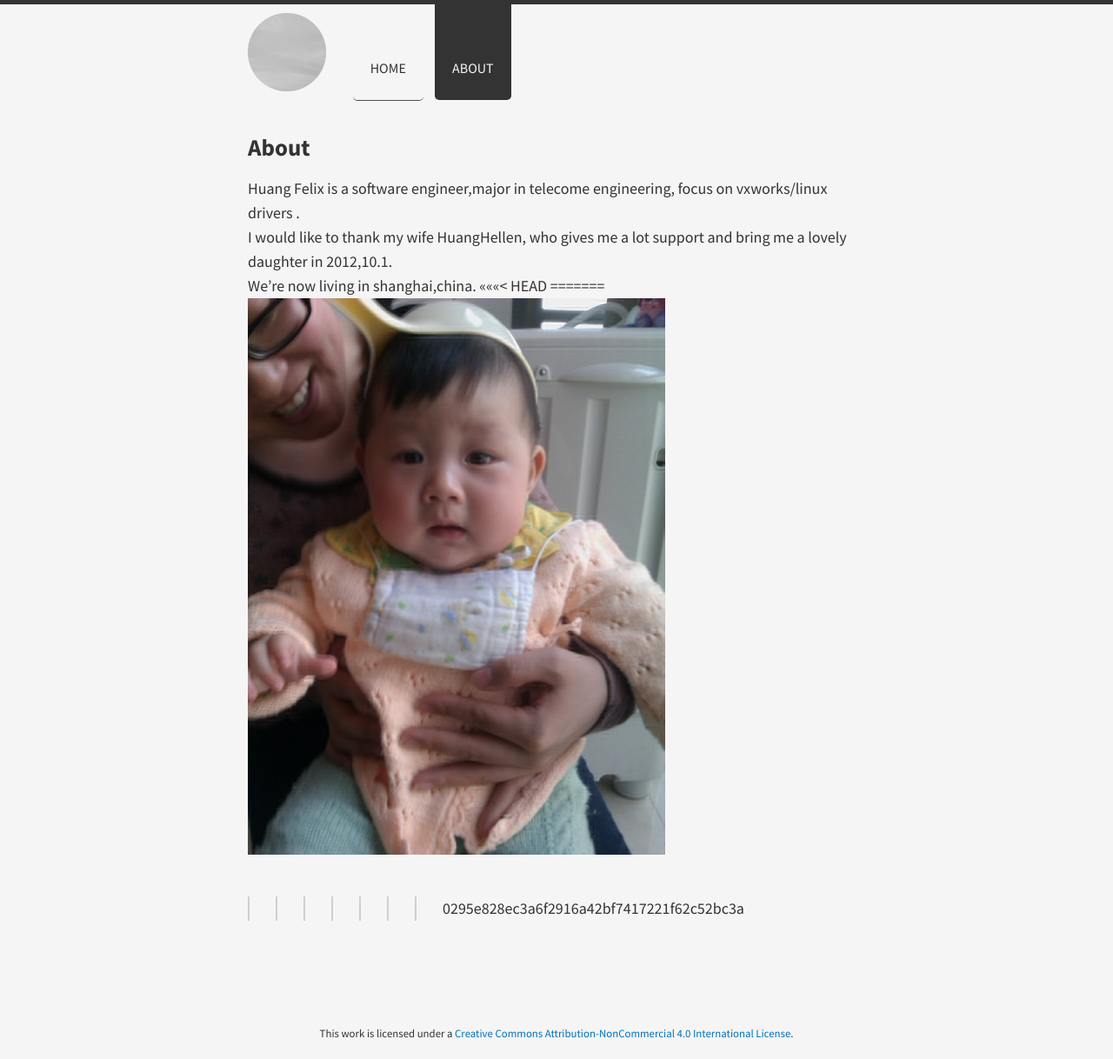
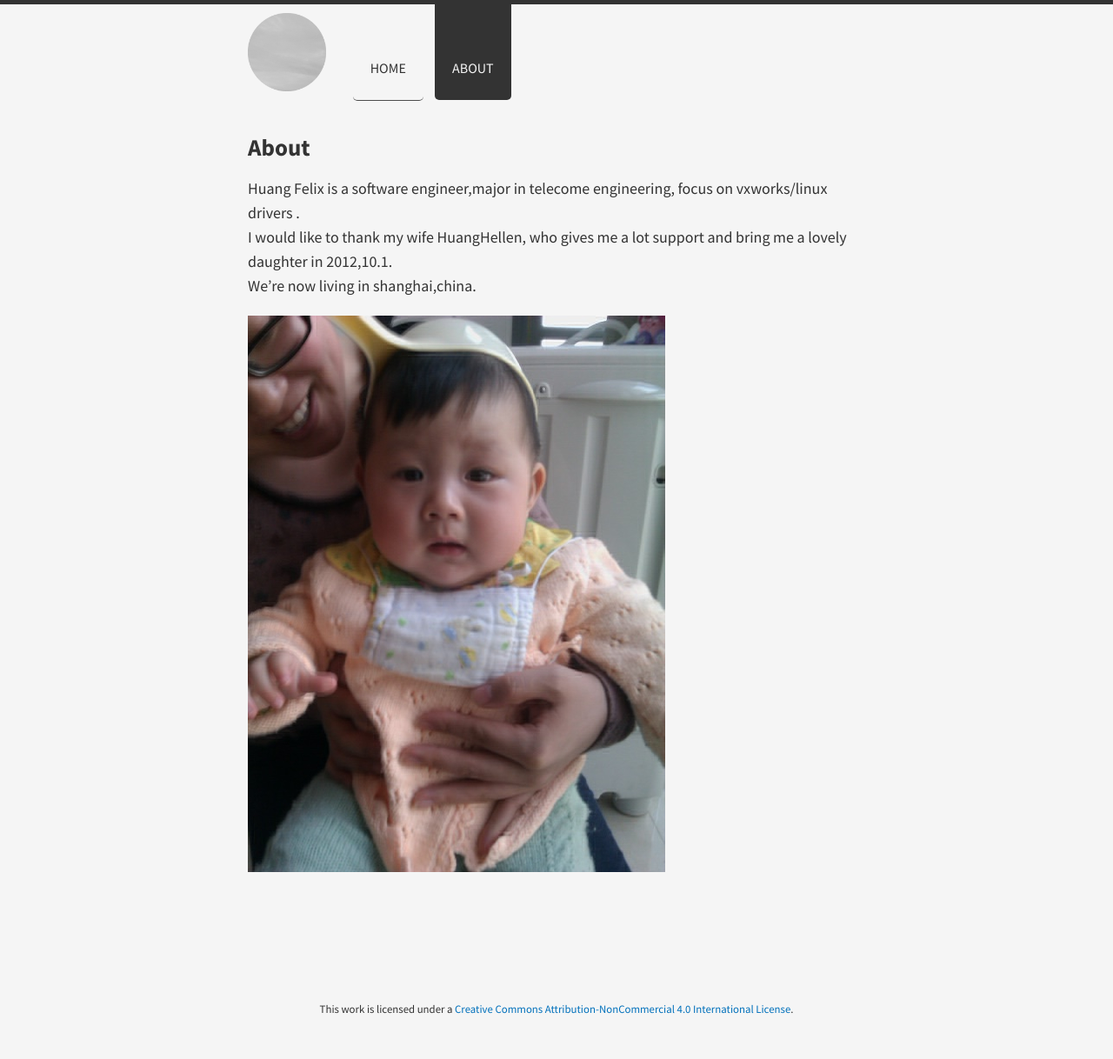
Before and after one commit to HuangFelix/Blog, a Jekyll site: the page built from about/index.md, in a window 1280 px wide. Shown: the whole page at 87% size. Built offline with Jekyll 4.4.1, drawn with Linux system fonts in a browser that asks for light colours; nearby versions of some CDN libraries; Markdown is read by kramdown in place of the engine named in the settings; after the commit the page ends 1190 px from its top, so only the background shows below that.

Commit message:
Update index.md

```diff
--- a/about/index.md
+++ b/about/index.md
@@ -5,7 +5,5 @@ title: About
   Huang Felix is a software engineer,major in telecome engineering, focus on vxworks/linux drivers .
   I would like to thank my wife HuangHellen, who gives me a lot support and bring me a lovely daughter in 2012,10.1.
   We're now living in shanghai,china.
-<<<<<<< HEAD
-=======
+
   ![family.jpg](/assert/family.jpg)
->>>>>>> 0295e828ec3a6f2916a42bf7417221f62c52bc3a
```
